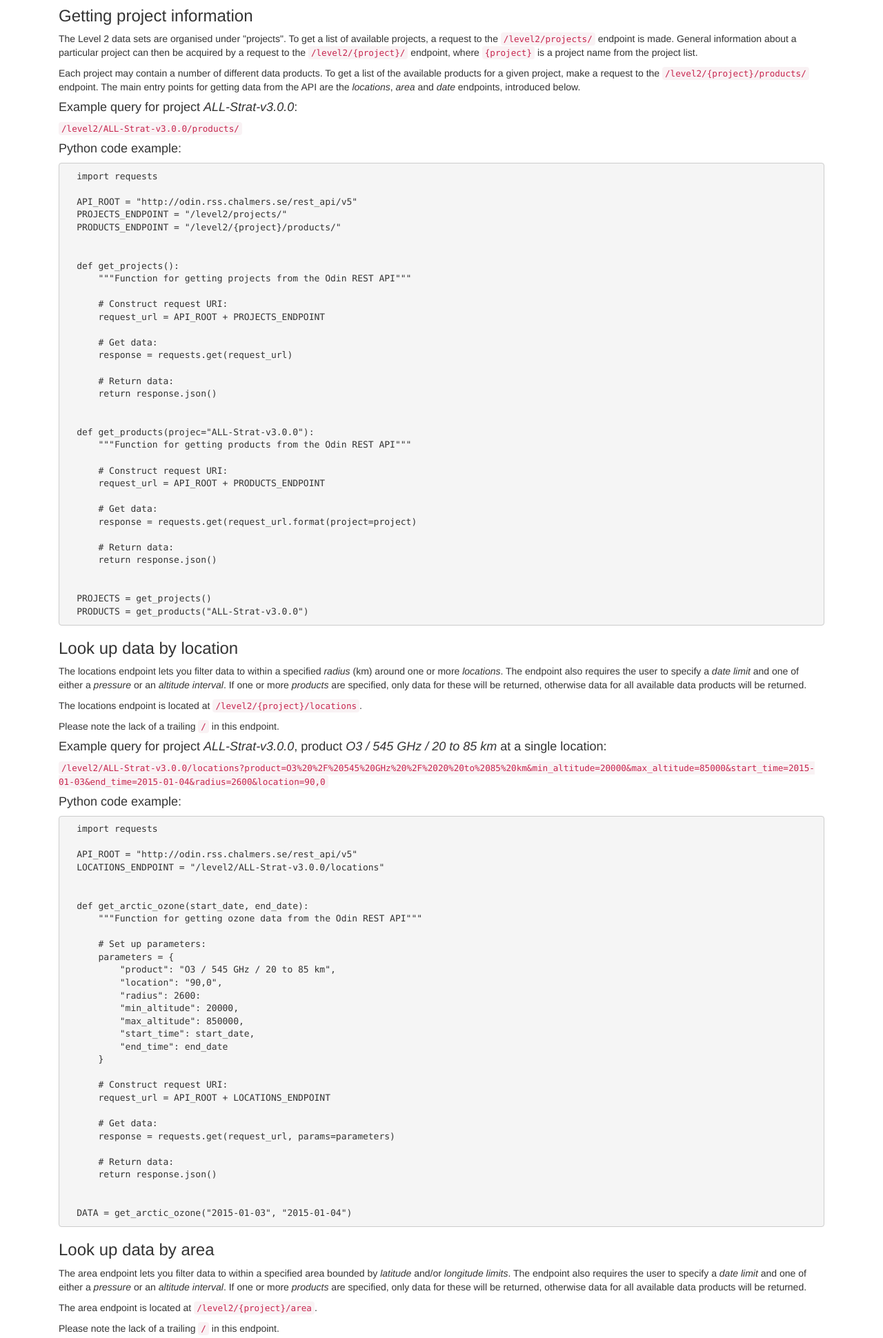
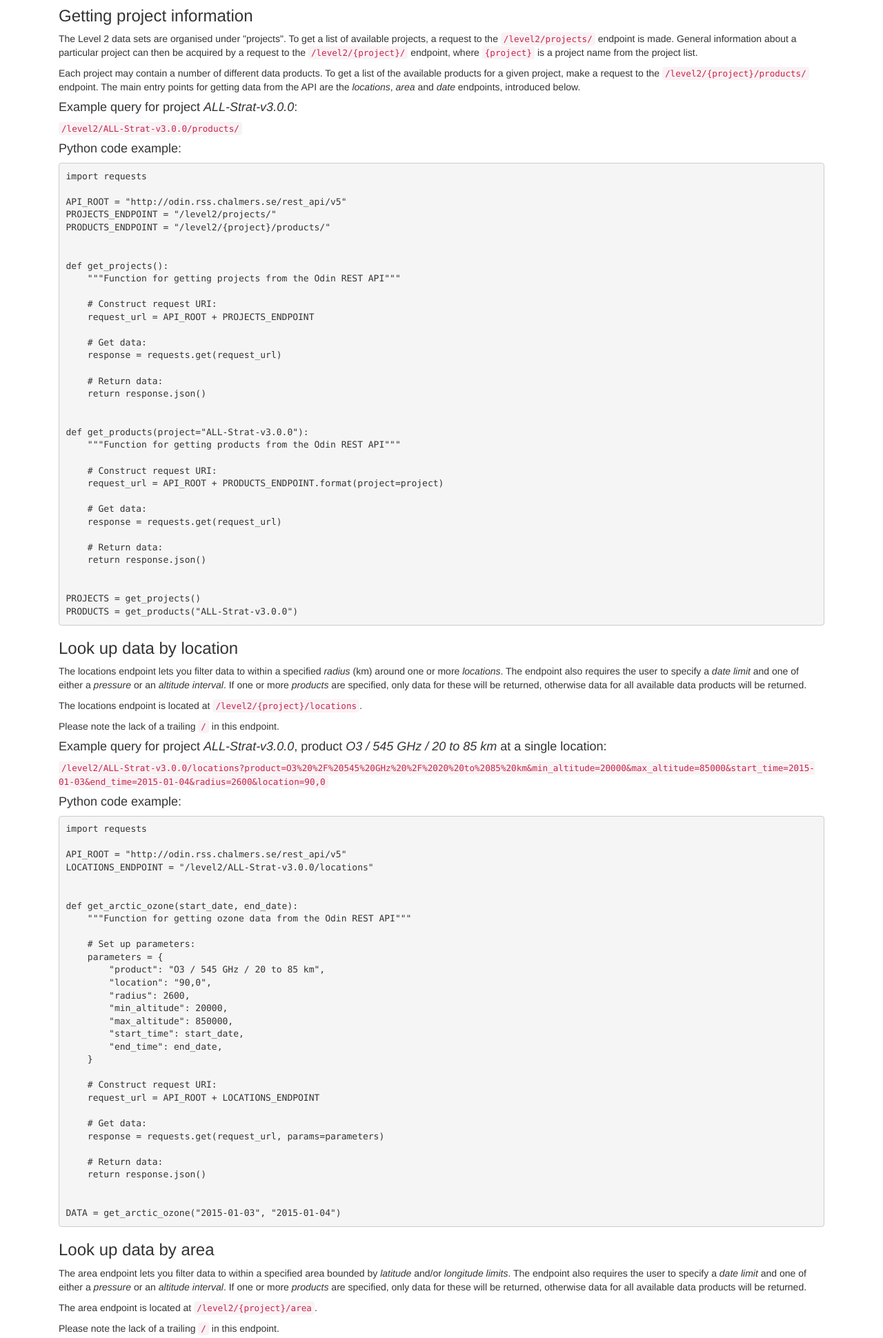
Before and after one commit to Odin-SMR/odin-api, a Python web app: template src/odinapi/templates/dataaccess.html in a window 1280 px wide. Shown: the part 833-2773 px from the top of the page at 69% size. Run offline with Jinja, Linux system fonts and the light colour scheme; the template is opened without the code that fills it, so the values that code supplies are empty; some libraries are stand-ins or nearby versions.

Commit message:
Fixed examples so they are copy pasteable
Summary: Fixed examples so they are copy pasteable

Test Plan: Manual inspection + copy paste to e.g. ipython

Reviewers: joakim, bengt.rydberg

Reviewed By: bengt.rydberg

Differential Revision: https://phabricator.molflow.com/D1392

```diff
--- a/src/odinapi/templates/dataaccess.html
+++ b/src/odinapi/templates/dataaccess.html
@@ -112,14 +112,14 @@
     return response.json()
 
 
-  def get_products(projec="ALL-Strat-v3.0.0"):
+def get_products(project="ALL-Strat-v3.0.0"):
     """Function for getting products from the Odin REST API"""
 
     # Construct request URI:
-      request_url = API_ROOT + PRODUCTS_ENDPOINT
+    request_url = API_ROOT + PRODUCTS_ENDPOINT.format(project=project)
 
     # Get data:
-      response = requests.get(request_url.format(project=project)
+    response = requests.get(request_url)
 
     # Return data:
     return response.json()
@@ -172,11 +172,11 @@
     parameters = {
         "product": "O3 / 545 GHz / 20 to 85 km",
         "location": "90,0",
-          "radius": 2600:
+        "radius": 2600,
         "min_altitude": 20000,
         "max_altitude": 850000,
         "start_time": start_date,
-          "end_time": end_date
+        "end_time": end_date,
     }
 
     # Construct request URI:
@@ -239,7 +239,7 @@
         "min_altitude": 20000,
         "max_altitude": 85000,
         "start_time": start_date,
-          "end_time": end_date
+        "end_time": end_date,
     }
 
     # Construct request URI:
@@ -286,7 +286,7 @@
 import requests
 
 API_ROOT = "http://odin.rss.chalmers.se/rest_api/v5"
-  DATE_ENDPOINT = "/level2/ALL-Strat-v3.0.0/{date}/
+DATE_ENDPOINT = "/level2/ALL-Strat-v3.0.0/{date}/"
 
 
 def get_ozone_on_date(date_string):
@@ -300,7 +300,7 @@
     }
 
     # Construct request URI:
-      request_url = API_ROOT + DATE_ENDPOINT.format(date_string)
+    request_url = API_ROOT + DATE_ENDPOINT.format(date=date_string)
 
     # Get data:
     response = requests.get(request_url, params=parameters)
```
Lines whose indentation alone changed are shown as unchanged.
